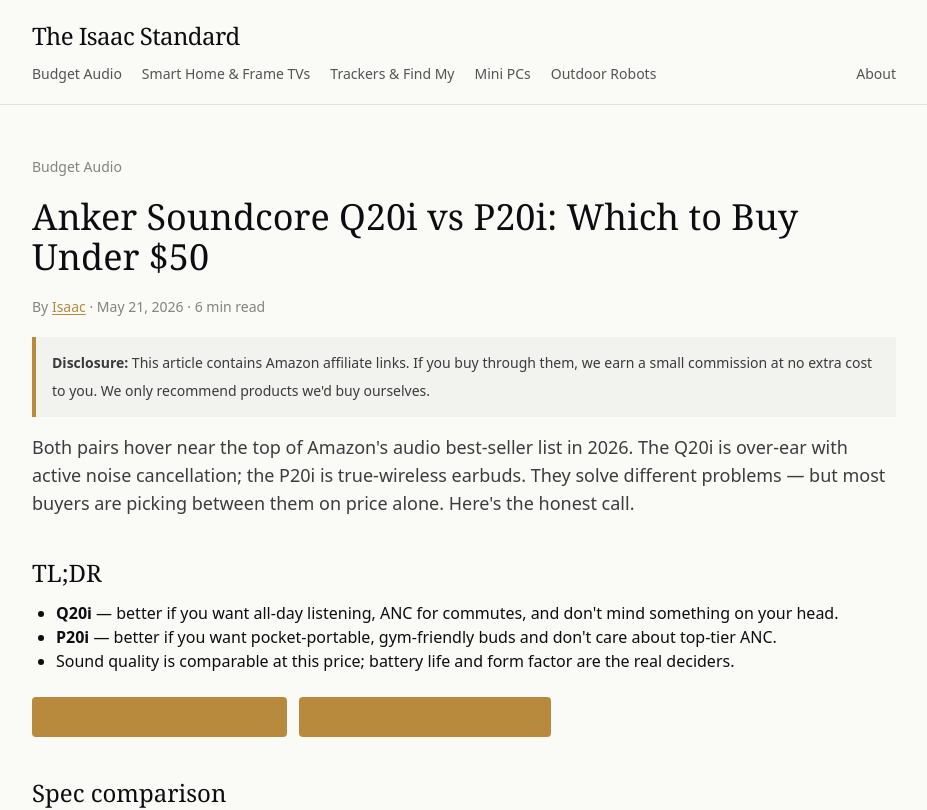
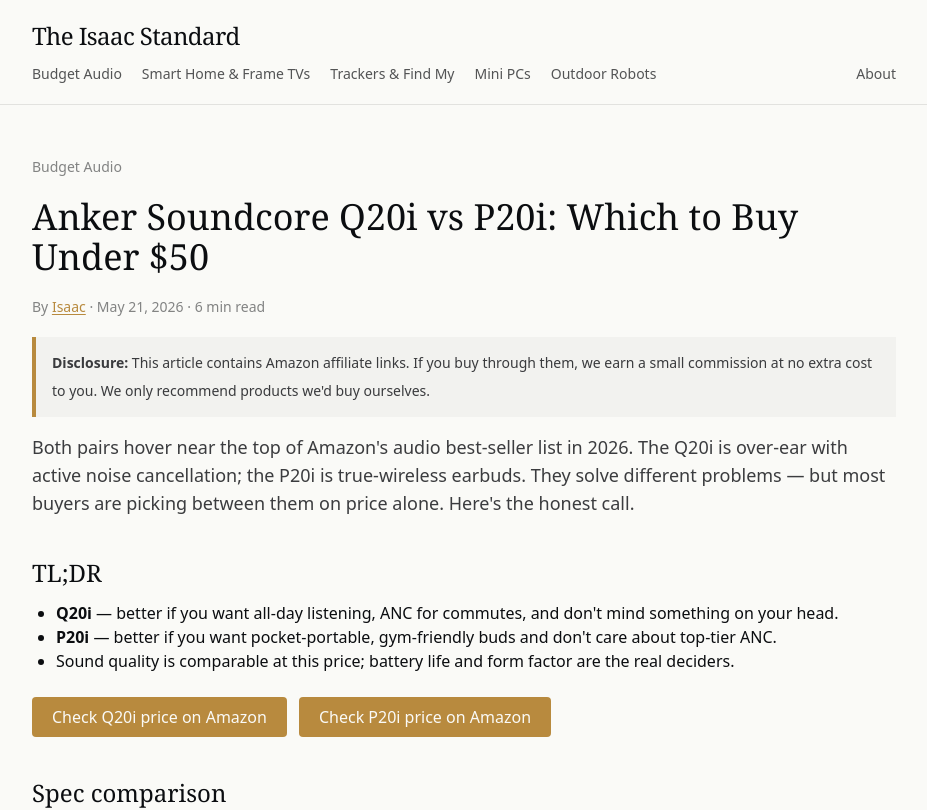
Before and after one commit to jlee4102/theisaacstandard, a Next.js app: page /review/anker-soundcore-q20i-vs-p20i in a window 1280 px wide. Shown: the top 810 px of the page, without its empty margins (176-1103 px from the left). Built offline with nearby package versions, Linux system fonts and the light colour scheme; no server answers.

Commit message:
Fix invisible affiliate button text (CSS specificity)

```diff
--- a/components/AffiliateLink.tsx
+++ b/components/AffiliateLink.tsx
@@ -7,7 +7,7 @@
       href={href}
       target="_blank"
       rel="nofollow sponsored noopener"
-      className="inline-block bg-accent text-paper px-5 py-2 rounded font-medium hover:opacity-90"
+      className="inline-block bg-accent !text-paper !no-underline px-5 py-2 rounded font-medium hover:opacity-90"
     >
       {children}
     </a>
```
